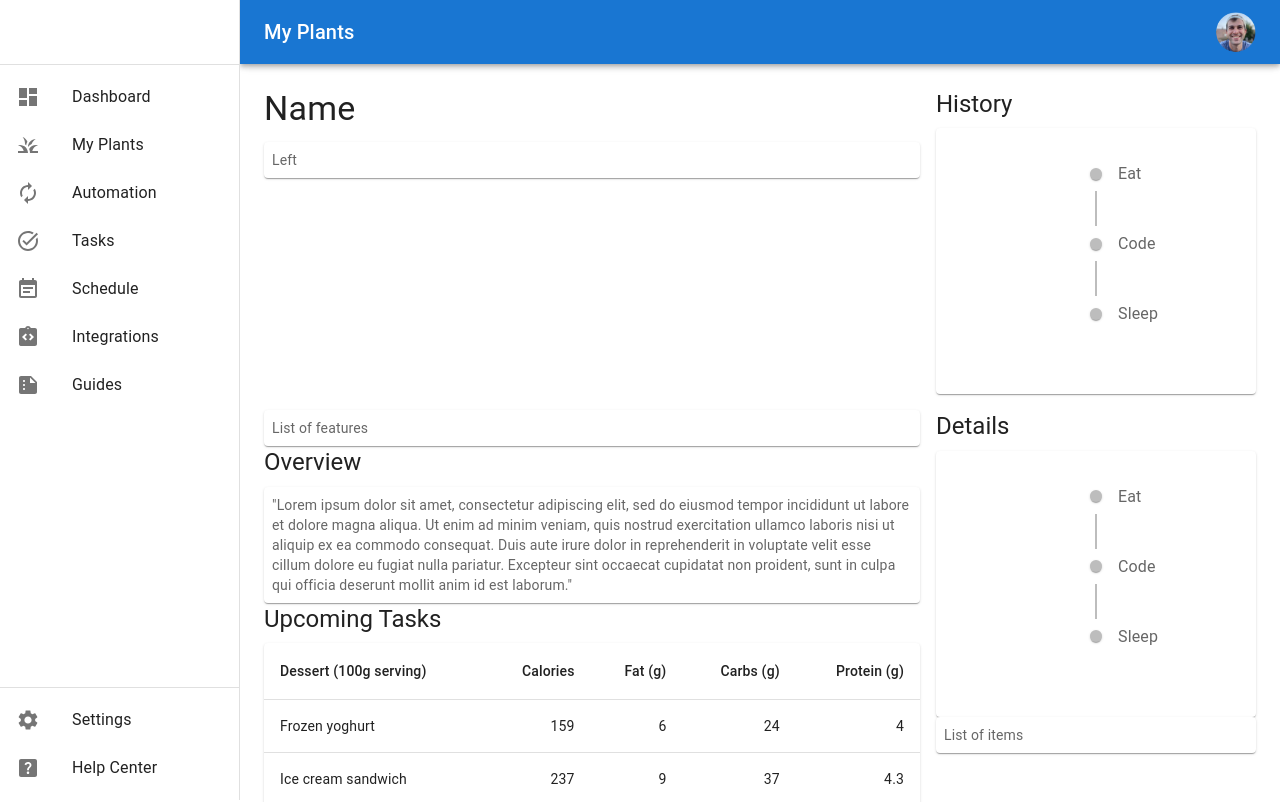
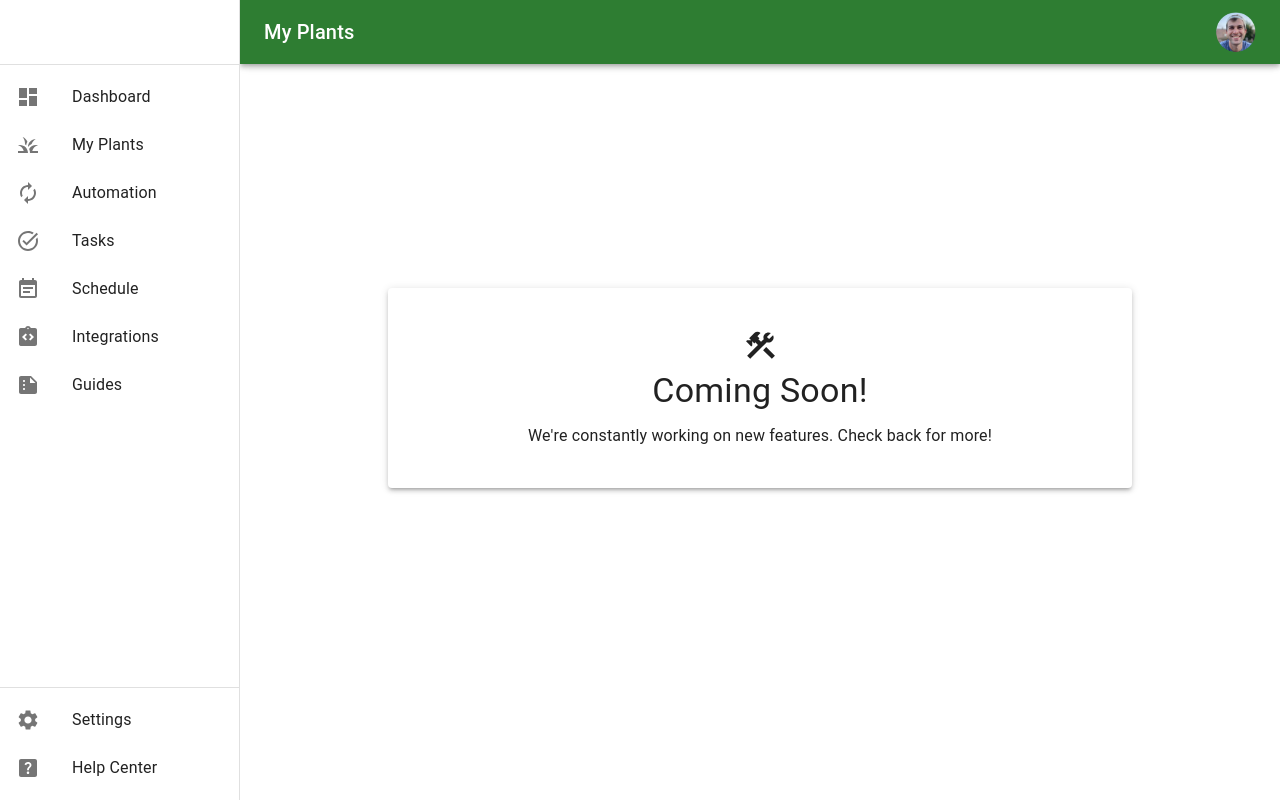
Before and after one commit to ryanevans253/plantedApp, a React (Create React App) app: page / in a window 1280 px wide. Shown: the top 802 px of the page. Built offline with nearby package versions, Linux system fonts and the light colour scheme.

Commit message:
coming soon element added

```diff
--- a/src/App.js
+++ b/src/App.js
@@ -1,13 +1,13 @@
 import PermanentDrawerLeft from "./components/navigation/DrawerNav";
 import AllPlantCards from "./components/allPlants/AllPlants";
 import SinglePlantPage from "./pages/SinglePlant";
-
+import Schedule from "./pages/Schedule";
 
 function App() {
   return (
     <div className="App">
-      <PermanentDrawerLeft activePage={<SinglePlantPage />} />
-
+      {/* <PermanentDrawerLeft activePage={<SinglePlantPage />} /> */}
+      <PermanentDrawerLeft activePage={<Schedule />} />
     </div>
   );
 }
--- /dev/null
+++ b/src/components/ComingSoon.js
@@ -0,0 +1,31 @@
+import Paper from "@mui/material/Paper";
+import Box from "@mui/material/Box";
+import Typography from "@mui/material/Typography";
+import ConstructionIcon from "@mui/icons-material/Construction";
+
+export default function ComingSoon() {
+  return (
+    <div>
+      <Box sx={{ width: "100%", alignItems: "center", mt: "200px" }}>
+        <Paper
+          elevation={3}
+          sx={{
+            maxWidth: "75%",
+            height: 200,
+            margin: "auto",
+            textAlign: "center",
+            p: 5,
+          }}
+        >
+          <ConstructionIcon fontSize="large" />
+          <Typography variant="h4" component="div" gutterBottom>
+            Coming Soon!
+          </Typography>
+          <Typography variant="6" component="div" gutterBottom>
+            We're constantly working on new features. Check back for more!
+          </Typography>
+        </Paper>
+      </Box>
+    </div>
+  );
+}
--- a/src/components/navigation/DrawerNav.js
+++ b/src/components/navigation/DrawerNav.js
@@ -30,6 +30,7 @@ export default function PermanentDrawerLeft(props) {
     <Box sx={{ display: "flex" }}>
       <CssBaseline />
       <AppBar
+        color="success"
         position="fixed"
         sx={{ width: `calc(100% - ${drawerWidth}px)`, ml: `${drawerWidth}px` }}
       >
--- /dev/null
+++ b/src/pages/Schedule.js
@@ -0,0 +1,10 @@
+import ComingSoon from "../components/ComingSoon";
+
+
+export default function Schedule() {
+    return(
+        <div>
+            <ComingSoon />
+        </div>
+    )
+}
```
